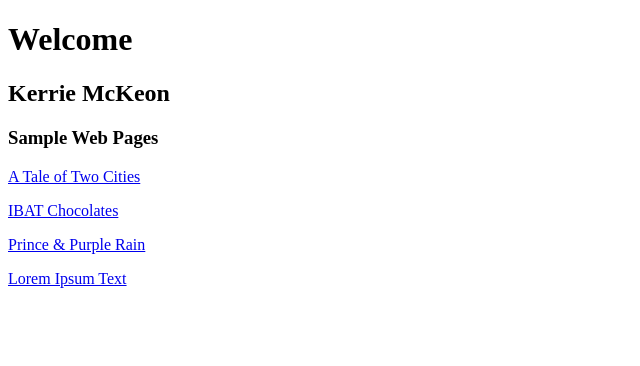
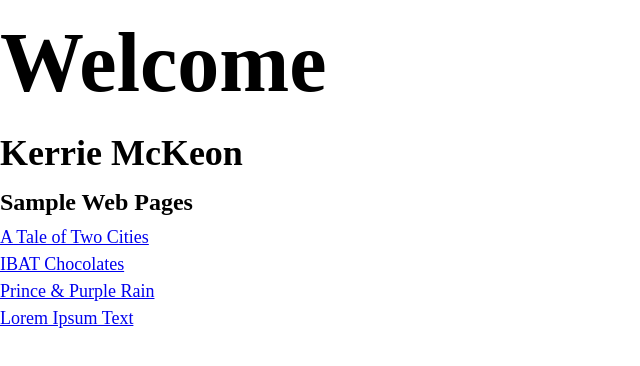
Before and after one commit to kerrielmckeon/kerrielmckeon.github.io, a plain HTML site: page index.html in a window 1280 px wide. Shown: the whole page, without its empty margins (0-640 px from the left). Drawn offline with Linux system fonts and the light colour scheme; files that its build step writes are made by us from their sources.

Commit message:
Add files via upload

```diff
--- a/index.html
+++ b/index.html
@@ -7,6 +7,7 @@
     <meta name="viewport" content="width=device-width, initial-scale=1.0">
     <title>Kerrie McKeon | Home Page</title>
 <meta name="description" content="Welcome to my website that showcases some of my digital creations.">
+<link rel="stylesheet" href="assets/css/style-1.css">
 </head>
 
 <body>
```
